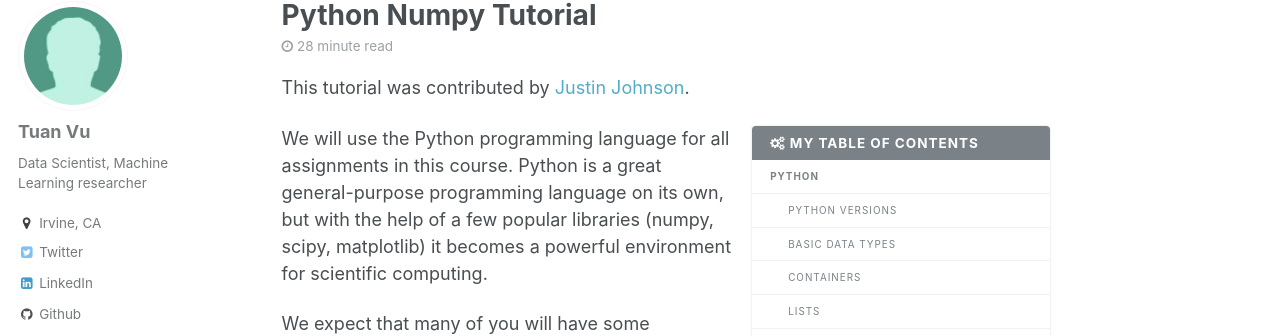
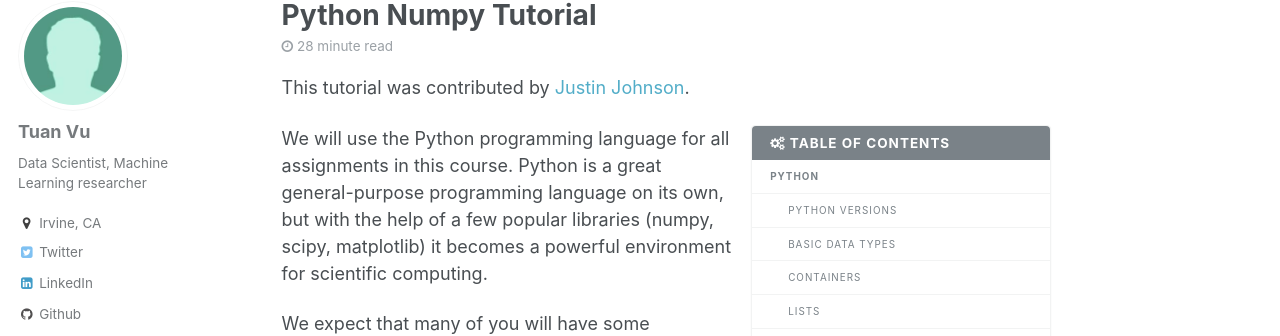
Before and after one commit to jeanho1/tuanavu.github.io, a Jekyll site: the page built from _posts/2016-08-26-python-numpy-tutorial.md, in a window 1280 px wide and 900 px high. Shown: the part 117-453 px from the top of the window. Built offline with Jekyll 4.4.1, drawn with Linux system fonts in a browser that asks for light colours; comment, search, counter and statistics services are not loaded.

Commit message:
python-numpy-tutorial

```diff
--- a/_posts/2016-08-26-python-numpy-tutorial.md
+++ b/_posts/2016-08-26-python-numpy-tutorial.md
@@ -11,7 +11,7 @@ tags:
 
 This tutorial was contributed by [Justin Johnson](http://cs.stanford.edu/people/jcjohns/).
 
-{% include toc icon="gears" title="My Table of Contents" %}
+{% include toc icon="gears" title="Table of Contents" %}
 
 We will use the Python programming language for all assignments in this course.
 Python is a great general-purpose programming language on its own, but with the
```
